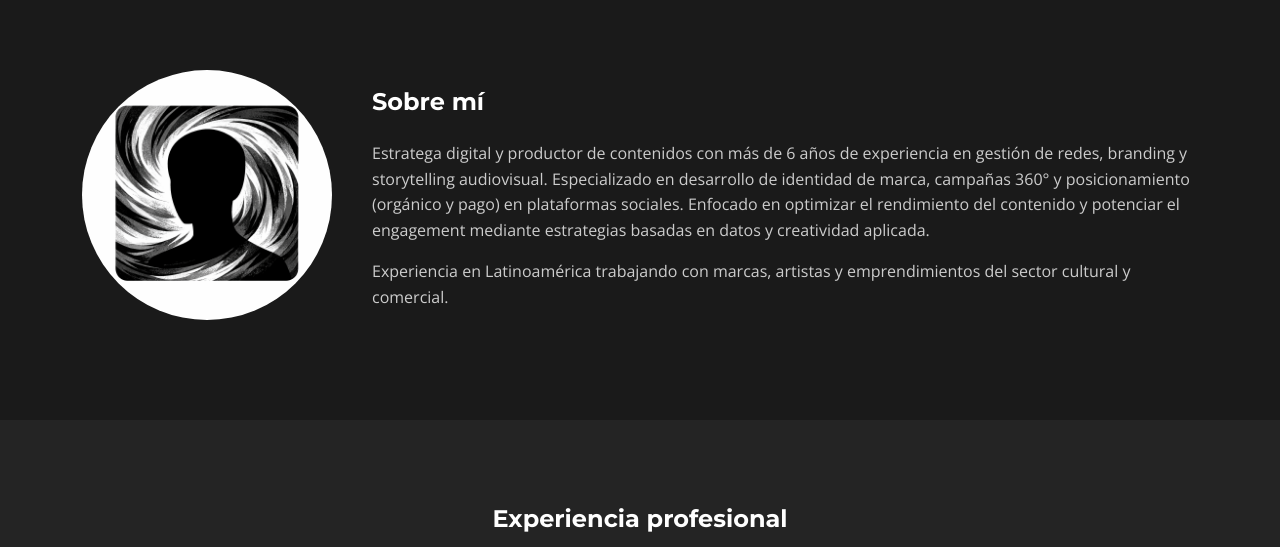
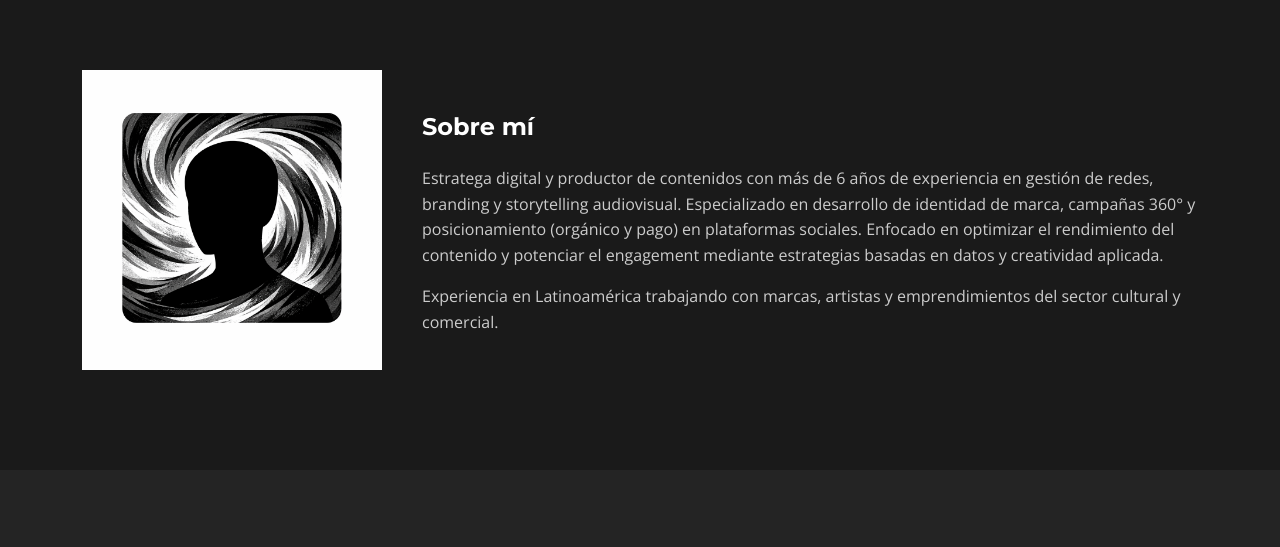
Before and after one commit to lucadavidcastro/portfolio, a plain HTML site: page index.html in a window 1280 px wide. Shown: the part 1080-1627 px from the top of the page. Drawn offline with nearby package versions, Linux system fonts and the light colour scheme; a small style sheet from the web is missing.

Commit message:
Eliminar círculo en la imagen de Sobre mí y ajustar la transparencia del resumen

```diff
--- a/index.html
+++ b/index.html
@@ -29,8 +29,8 @@
       --accent-color: #aaaaaa;
       /* Button border and text colour for call‑to‑action elements */
       --btn-border-color: #aaaaaa;
-      /* Semi‑transparent overlay for the professional summary box (80% opacity) */
-      --summary-bg: rgba(36, 36, 36, 0.8);
+      /* Semi‑transparent overlay for the professional summary box (~60% opacity) */
+      --summary-bg: rgba(36, 36, 36, 0.6);
     }
 
     /* Global Styles */
@@ -175,10 +175,10 @@
       margin-left: 40px;
     }
     #about img {
-      /* Ensure the profile image fills the circular container without distortion */
-      width: 250px;
-      height: 250px;
-      border-radius: 50%;
+      /* Display the profile image as a square without a circular mask */
+      width: 300px;
+      height: auto;
+      border-radius: 0;
       object-fit: cover;
       margin-bottom: 20px;
     }
```
